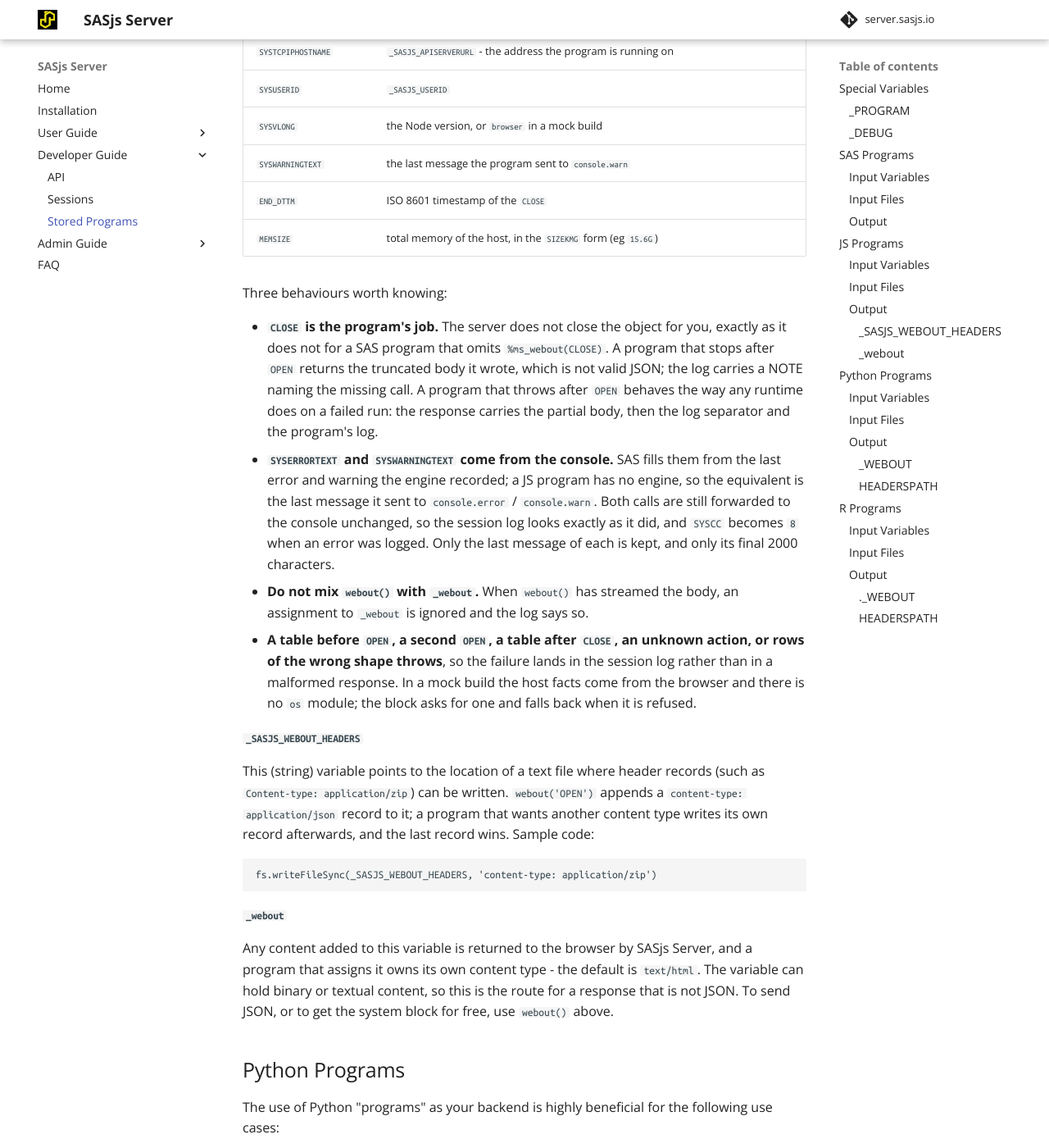
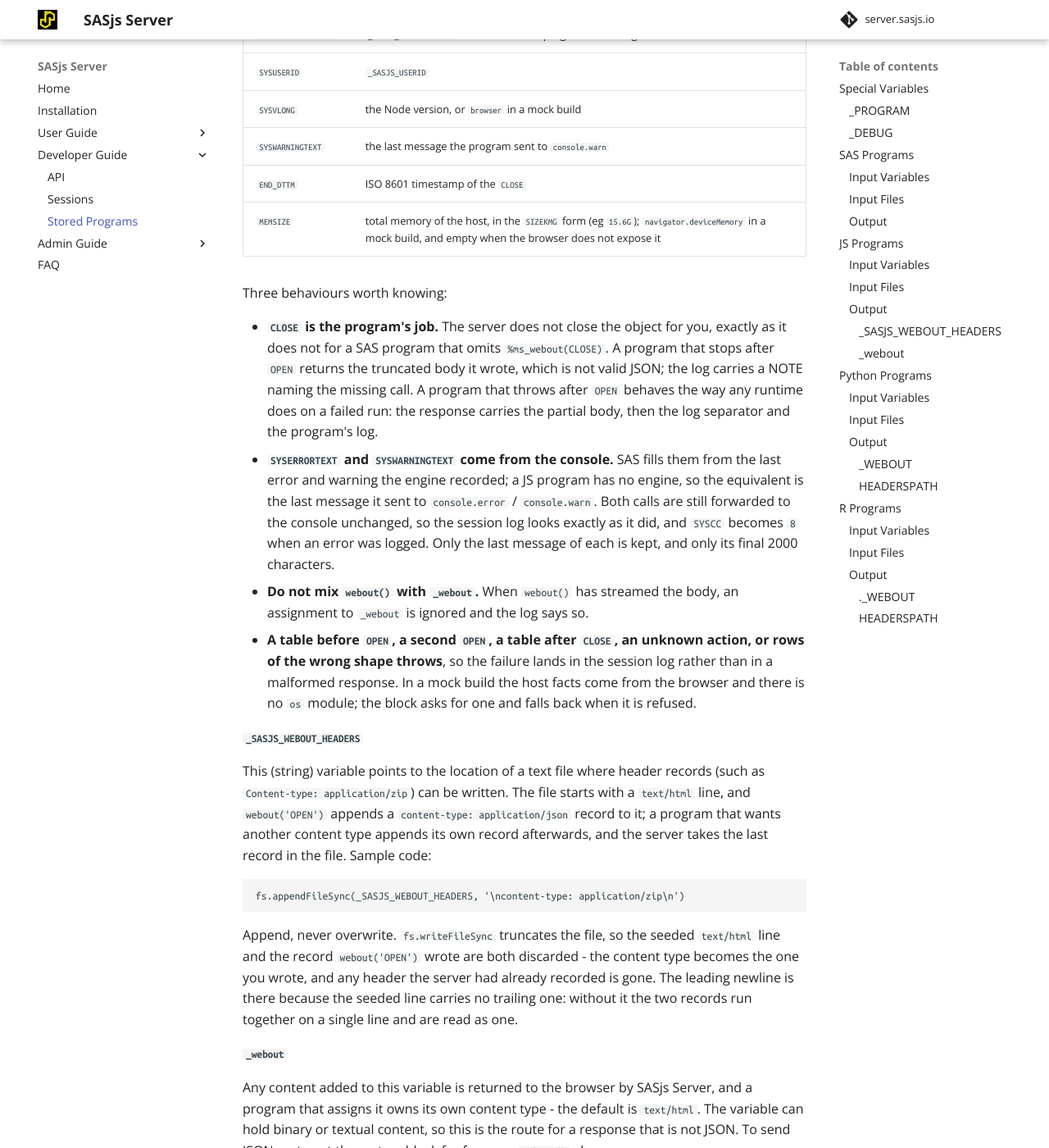
Before and after one commit to sasjs/server.sasjs.io, an MkDocs documentation site: the page built from docs/storedprograms.md, in a window 1280 px wide and 1400 px high, scrolled down 6699 px. Shown: the whole window at 82% size. Built offline with MkDocs 1.6.1 and Material for MkDocs 9.7.7, drawn with Linux system fonts in a browser that asks for light colours; comment, search, counter and statistics services are not loaded; some of the changed text lies outside the part shown.

Commit message:
docs(storedprograms): append the header record, and the two mock-build rows
The header sample truncated the file it was writing to. `fs.writeFileSync`
replaces stpsrv_header.txt, so the seeded `text/html` line and the
`content-type: application/json` record that `webout('OPEN')` appends both go,
and a program following the page ends up with its own content type and nothing
else. The sample now appends, with the leading newline the seeded line requires,
and the paragraph says why the call is append and not write.

Two rows of the system-variable table read as though a mock build were a host:
`MEMSIZE` reports `navigator.deviceMemory` in a browser and is empty when the
browser does not expose it, and `SYSJOBID` is the sandbox's constant 4242, shared
by every mock run - not missing, and not a real process id either.

````diff
--- a/docs/storedprograms.md
+++ b/docs/storedprograms.md
@@ -234,7 +234,7 @@ The actions are case-insensitive, the member name is the key the frontend reads
 | `SYSERRORTEXT` | the last message the program sent to `console.error` |
 | `SYSHOSTINFOLONG` | kernel type, release and architecture of the host (browser user agent in a mock build) |
 | `SYSHOSTNAME` | host name (`location.hostname` in a mock build) |
-| `SYSPROCESSID`, `SYSJOBID` | the interpreter's process id |
+| `SYSPROCESSID`, `SYSJOBID` | the interpreter's process id, which in a mock build is the constant `4242` the sandbox supplies - every mock run reports it, including two running at once |
 | `SYSPROCESSMODE` | `Stored Program` |
 | `SYSPROCESSNAME` | `NodeJS`, or `Browser` in a mock build |
 | `SYSSCPL` | the platform, eg `linux`, or `browser` in a mock build |
@@ -244,7 +244,7 @@ The actions are case-insensitive, the member name is the key the frontend reads
 | `SYSVLONG` | the Node version, or `browser` in a mock build |
 | `SYSWARNINGTEXT` | the last message the program sent to `console.warn` |
 | `END_DTTM` | ISO 8601 timestamp of the `CLOSE` |
-| `MEMSIZE` | total memory of the host, in the `SIZEKMG` form (eg `15.6G`) |
+| `MEMSIZE` | total memory of the host, in the `SIZEKMG` form (eg `15.6G`); `navigator.deviceMemory` in a mock build, and empty when the browser does not expose it |
 
 Three behaviours worth knowing:
 
@@ -255,11 +255,13 @@ Three behaviours worth knowing:
 
 #### `_SASJS_WEBOUT_HEADERS`
 
-This (string) variable points to the location of a text file where header records (such as `Content-type: application/zip`) can be written. `webout('OPEN')` appends a `content-type: application/json` record to it; a program that wants another content type writes its own record afterwards, and the last record wins. Sample code:
+This (string) variable points to the location of a text file where header records (such as `Content-type: application/zip`) can be written. The file starts with a `text/html` line, and `webout('OPEN')` appends a `content-type: application/json` record to it; a program that wants another content type appends its own record afterwards, and the server takes the last record in the file. Sample code:
 
 ```
-fs.writeFileSync(_SASJS_WEBOUT_HEADERS, 'content-type: application/zip')
+fs.appendFileSync(_SASJS_WEBOUT_HEADERS, '\ncontent-type: application/zip\n')
 ```
+
+Append, never overwrite. `fs.writeFileSync` truncates the file, so the seeded `text/html` line and the record `webout('OPEN')` wrote are both discarded - the content type becomes the one you wrote, and any header the server had already recorded is gone. The leading newline is there because the seeded line carries no trailing one: without it the two records run together on a single line and are read as one.
 
 
 #### `_webout`
````
